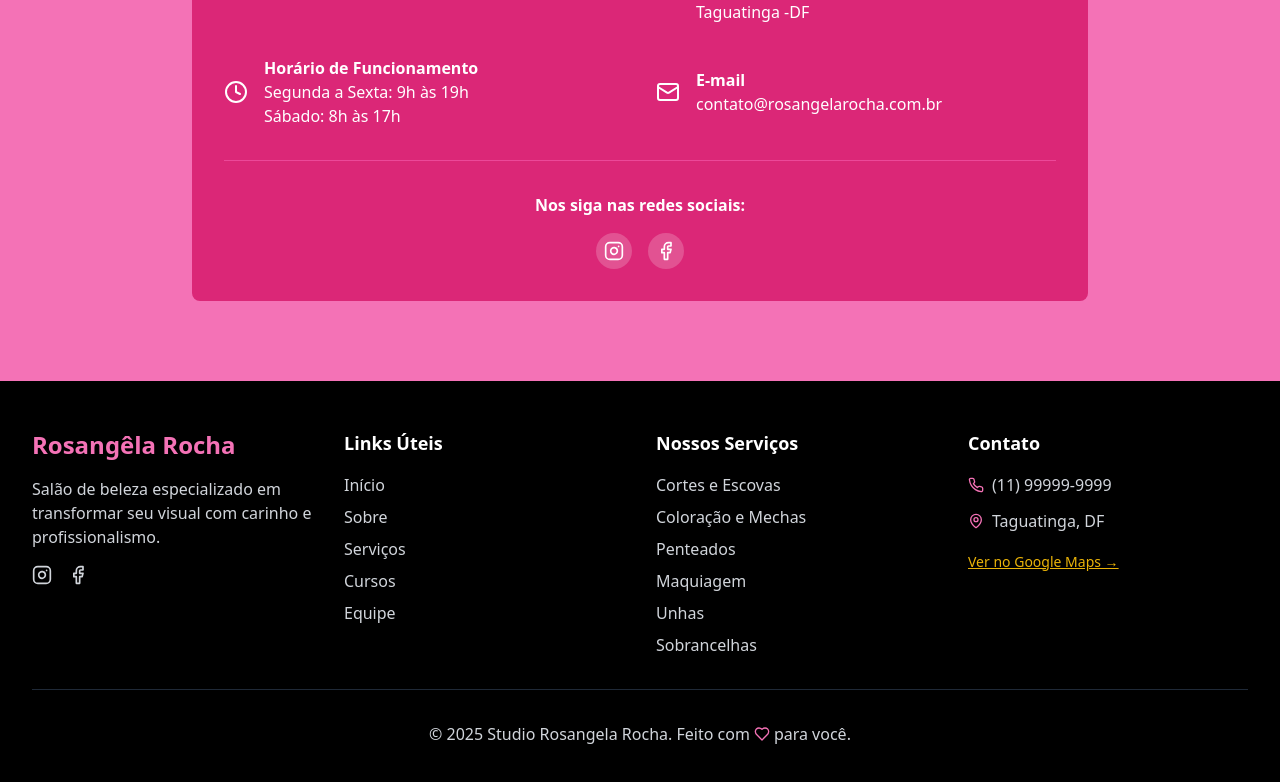
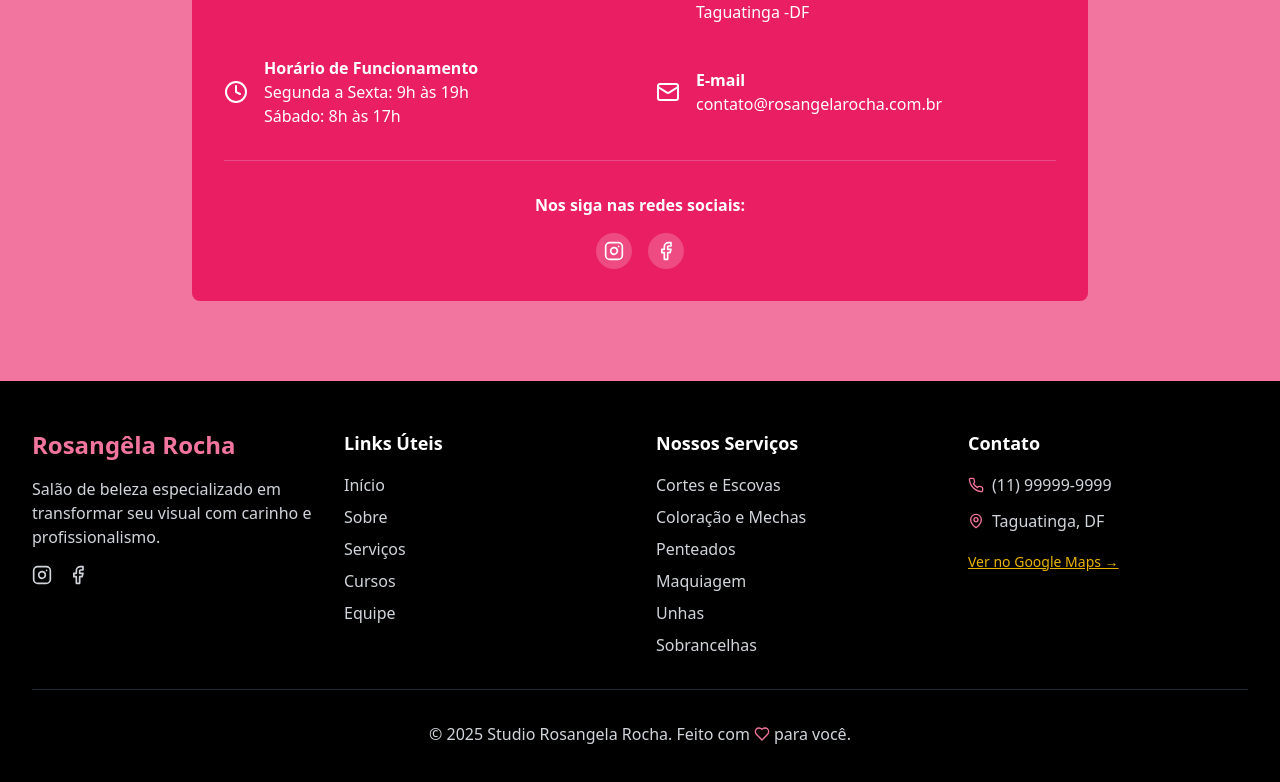
Before and after one commit to DiegoCode1986/studio-rosangela-rocha, a React (Vite) app: page / in a window 1280 px wide. Shown: the part 6701-7483 px from the top of the page. Built offline with nearby package versions, Linux system fonts and the light colour scheme.

Commit message:
Refactor: Use image color for pink
Update all pink color usages to match the image's color.

```diff
--- a/src/index.css
+++ b/src/index.css
@@ -16,35 +16,35 @@
     --popover: 0 0% 100%;
     --popover-foreground: 222.2 84% 4.9%;
 
-    --primary: 330 81% 60%;
+    --primary: 342 89% 65%;
     --primary-foreground: 0 0% 100%;
 
-    --secondary: 330 40% 96%;
-    --secondary-foreground: 330 81% 20%;
+    --secondary: 342 40% 96%;
+    --secondary-foreground: 342 89% 20%;
 
-    --muted: 330 40% 96%;
+    --muted: 342 40% 96%;
     --muted-foreground: 215.4 16.3% 46.9%;
 
-    --accent: 330 40% 96%;
-    --accent-foreground: 330 81% 20%;
+    --accent: 342 40% 96%;
+    --accent-foreground: 342 89% 20%;
 
     --destructive: 0 84.2% 60.2%;
     --destructive-foreground: 210 40% 98%;
 
-    --border: 330 20% 91%;
-    --input: 330 20% 91%;
-    --ring: 330 81% 60%;
+    --border: 342 20% 91%;
+    --input: 342 20% 91%;
+    --ring: 342 89% 65%;
 
     --radius: 0.5rem;
 
     --sidebar-background: 0 0% 98%;
     --sidebar-foreground: 240 5.3% 26.1%;
-    --sidebar-primary: 330 81% 60%;
+    --sidebar-primary: 342 89% 65%;
     --sidebar-primary-foreground: 0 0% 98%;
-    --sidebar-accent: 330 40% 96%;
-    --sidebar-accent-foreground: 330 81% 20%;
-    --sidebar-border: 330 20% 91%;
-    --sidebar-ring: 330 81% 60%;
+    --sidebar-accent: 342 40% 96%;
+    --sidebar-accent-foreground: 342 89% 20%;
+    --sidebar-border: 342 20% 91%;
+    --sidebar-ring: 342 89% 65%;
   }
 
   .dark {
@@ -57,7 +57,7 @@
     --popover: 222.2 84% 4.9%;
     --popover-foreground: 210 40% 98%;
 
-    --primary: 330 81% 60%;
+    --primary: 342 89% 65%;
     --primary-foreground: 0 0% 100%;
 
     --secondary: 217.2 32.6% 17.5%;
@@ -74,15 +74,15 @@
 
     --border: 217.2 32.6% 17.5%;
     --input: 217.2 32.6% 17.5%;
-    --ring: 330 81% 60%;
+    --ring: 342 89% 65%;
     --sidebar-background: 240 5.9% 10%;
     --sidebar-foreground: 240 4.8% 95.9%;
-    --sidebar-primary: 330 81% 60%;
+    --sidebar-primary: 342 89% 65%;
     --sidebar-primary-foreground: 0 0% 100%;
     --sidebar-accent: 240 3.7% 15.9%;
     --sidebar-accent-foreground: 240 4.8% 95.9%;
     --sidebar-border: 240 3.7% 15.9%;
-    --sidebar-ring: 330 81% 60%;
+    --sidebar-ring: 342 89% 65%;
   }
 }
 
--- a/tailwind.config.ts
+++ b/tailwind.config.ts
@@ -76,16 +76,16 @@ export default {
 					900: '#9c2a1a',
 				},
 				pink: {
-					50: '#fdf2f8',
-					100: '#fce7f3',
-					200: '#fbcfe8',
-					300: '#f9a8d4',
-					400: '#f472b6',
-					500: '#ec4899',
-					600: '#db2777',
-					700: '#be185d',
-					800: '#9d174d',
-					900: '#831843',
+					50: '#fef2f4',
+					100: '#fde6ea',
+					200: '#fbd0d9',
+					300: '#f7aabe',
+					400: '#f275a0',
+					500: '#ea4c89',
+					600: '#e91e63',
+					700: '#c51a5b',
+					800: '#a91a5b',
+					900: '#8e1a4e',
 				}
 			},
 			borderRadius: {
```
